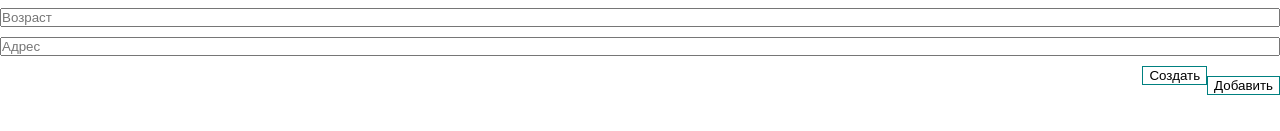
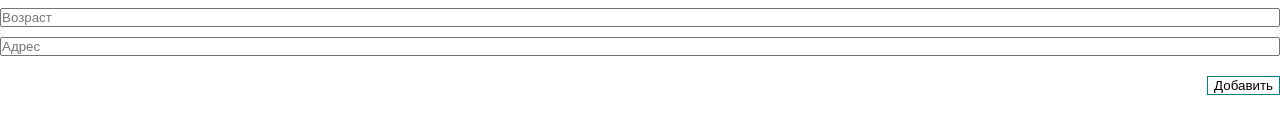
Before and after one commit to tokareru/VueWorkers, a Vue app: page / in a window 1280 px wide. Shown: the part 241-372 px from the top of the page. Built offline with nearby package versions, Linux system fonts and the light colour scheme.

Commit message:
comment button

```diff
--- a/src/App.vue
+++ b/src/App.vue
@@ -9,7 +9,7 @@
             @createWorker="AddNewWorker"
             :tableNamingTH="tableNamingTH"
     />
-    <custom-button @click="Open" class="open">Создать</custom-button>
+    <!--<custom-button @click="Open" class="open">Создать</custom-button>-->
 </div>
 </template>
 
```
